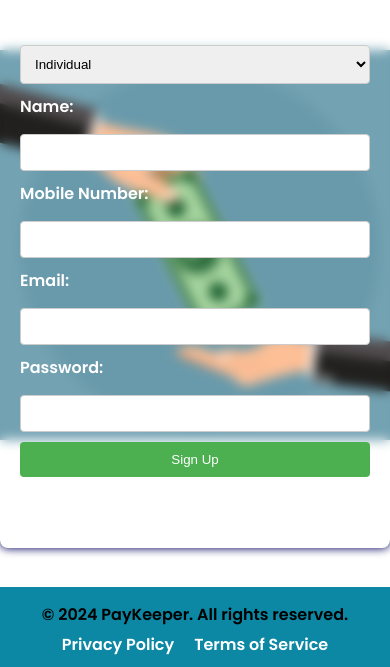
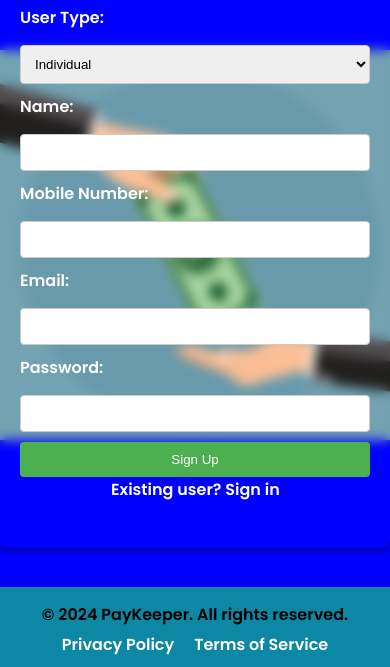
Before and after one commit to abcdjjejejsj/void-paykeeper, a website: page signup.html in a window 390 px wide. Shown: the part 177-844 px from the top of the page. Drawn offline with Linux system fonts and the light colour scheme.

Commit message:
Update signup.css

```diff
--- a/signup.css
+++ b/signup.css
@@ -145,3 +145,9 @@ h2{
     margin-left:26%;
     color:white;
 }
+
+@media (max-width: 576px) {
+  body {
+      background-color:blue;
+  }
+}
```
